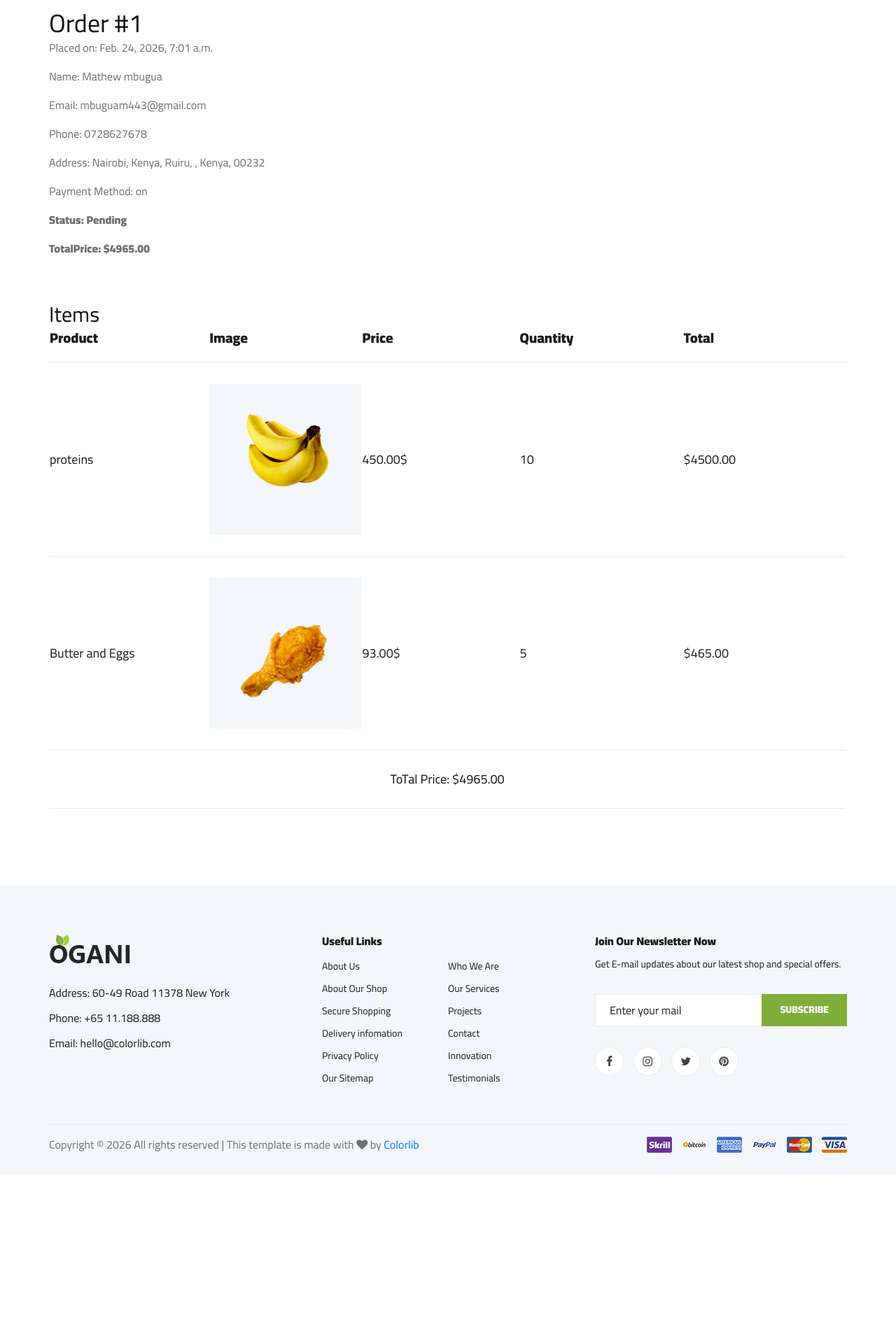
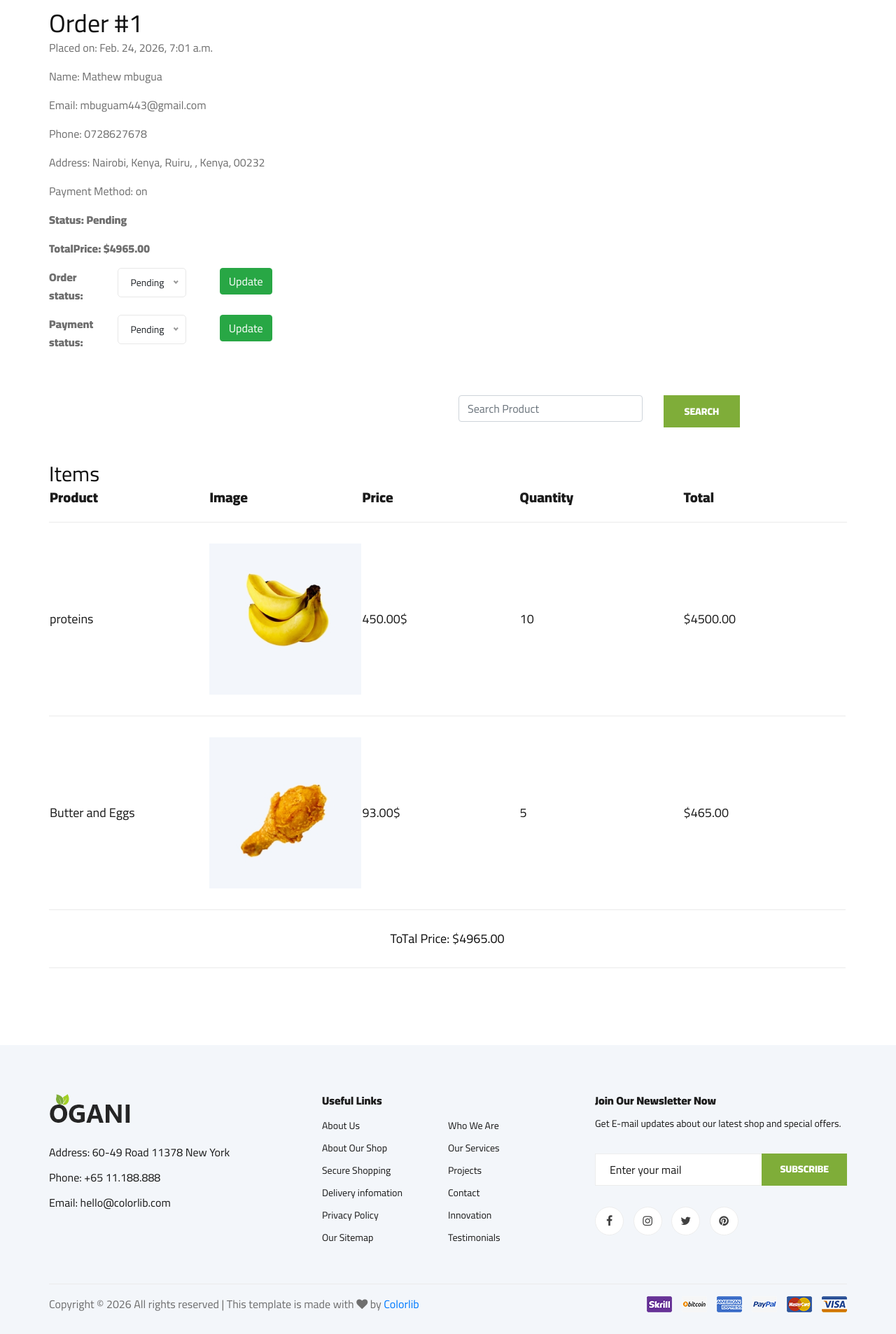
Before and after one commit to mbuguam443/djangoecommerce, a Django app: page /Adminorderdetail/1/ in a window 1280 px wide. Shown: the part 440-2347 px from the top of the page at 70% size. Before the commit the page ends 2088 px from the top, so only its background shows below. Run offline with Django 5.2, Linux system fonts and the light colour scheme; data comes from the database, SQL or seed files in the repository; both versions use the stored data as it was after the commit; some libraries are stand-ins or nearby versions.

Commit message:
update orderAdmin

```diff
--- a/demoapp/models.py
+++ b/demoapp/models.py
@@ -18,6 +18,20 @@ class Product(models.Model):
     created_at = models.DateTimeField(auto_now_add=True)
 
 class Order(models.Model):
+    PAYMENT_STATUS_CHOICES = [
+        ('pending', 'Pending'),
+        ('paid', 'Paid'),
+        ('failed', 'Failed'),
+        ('refunded', 'Refunded'),
+    ]
+
+    DELIVERY_STATUS_CHOICES = [
+        ('pending', 'Pending'),
+        ('processing', 'Processing'),
+        ('shipped', 'Shipped'),
+        ('delivered', 'Delivered'),
+        ('cancelled', 'Cancelled'),
+    ]
     user = models.ForeignKey(User, on_delete=models.SET_NULL, null=True, blank=True)
     first_name = models.CharField(max_length=100)
     last_name = models.CharField(max_length=100)
@@ -32,6 +46,17 @@ class Order(models.Model):
     total = models.DecimalField(max_digits=10, decimal_places=2)
     payment_method = models.CharField(max_length=20)
     is_paid = models.BooleanField(default=False)
+    payment_status = models.CharField(
+        max_length=20,
+        choices=PAYMENT_STATUS_CHOICES,
+        default='pending'
+    )
+    delivery_status = models.CharField(
+        max_length=20,
+        choices=DELIVERY_STATUS_CHOICES,
+        default='pending'
+    )
+
     payment_reference = models.CharField(max_length=100, null=True, blank=True)
     payment_date = models.DateTimeField(null=True, blank=True)
     checkout_request_id = models.CharField(max_length=100, null=True, blank=True)
--- a/demoapp/mpesa.py
+++ b/demoapp/mpesa.py
@@ -34,11 +34,19 @@ def stk_push(phone, amount, order_id):
         "PartyA": phone,
         "PartyB": SHORTCODE,
         "PhoneNumber": phone,
-        #"CallBackURL": "https://djangoecommerce-94z3.onrender.com/callback",
-        "CallBackURL":"https://6369-102-203-140-240.ngrok-free.app/callback",
+        "CallBackURL": "https://djangoecommerce-94z3.onrender.com/callback",
+        #"CallBackURL":"https://313c-102-210-247-38.ngrok-free.app/callback",
         "AccountReference": f"Order{order_id}",
         "TransactionDesc": "Payment for order"
     }
 
-    response = requests.post(url, json=payload, headers=headers)
-    return response.json()
+    try:
+        response = requests.post(url, json=payload, headers=headers, timeout=10)
+        try:
+            return response.json()
+        except ValueError:
+            print("MPESA did not return JSON:", response.text)
+            return {"ResponseCode": "999", "ResponseDescription": "Invalid response from MPESA"}
+    except requests.RequestException as e:
+        print("MPESA request failed:", str(e))
+        return {"ResponseCode": "999", "ResponseDescription": "MPESA request failed"}
--- a/demoapp/urls.py
+++ b/demoapp/urls.py
@@ -40,5 +40,8 @@ urlpatterns=[
     path("callback", views.mpesa_callback, name="mpesa_callback"),
     #AdminOrders
     path("Allorders",views.Allorders,name="Allorders"),
-    path("Adminorderdetail/<int:order_id>/",views.Adminorderdetail,name="Adminorderdetail")
+    path("Adminorderdetail/<int:order_id>/",views.Adminorderdetail,name="Adminorderdetail"),
+    path("searchOrder",views.searchOrder,name="searchOrder"),
+    path("updatePayment/<int:id>/",views.updatePayment,name="updatePayment"),
+    path("updateOrderStatus/<int:id>/",views.updateOrderStatus,name="updateOrderStatus")
 ]
--- a/demoapp/views.py
+++ b/demoapp/views.py
@@ -12,6 +12,7 @@ from django.views.decorators.csrf import csrf_exempt
 from django.utils import timezone
 import json
 import logging
+from django.db.models import Q
 
 logger = logging.getLogger("mpesa")
 
@@ -539,3 +540,41 @@ def Adminorderdetail(request,order_id):
         'total':total
         }
     return render(request, 'Adminorderdetail.html',context=mydict)
+
+def searchOrder(request):
+    query = request.GET.get('query')
+    orders = Order.objects.all().order_by('-created_at')
+
+    for order in orders:
+        order.num_items = order.items.count()  # count related OrderItems
+
+    if query:
+        orders = orders.filter(
+            Q(first_name__icontains=query) |
+            Q(last_name__icontains=query) |
+            Q(created_at__date=query)
+        )
+
+    return render(request, 'Allorders.html', {"orders": orders})
+
+def updatePayment(request,id):
+    order = Order.objects.get(id=id)
+
+    if request.method == "POST":
+        status = request.POST.get("payment_status")
+        order.payment_status = status
+        if status == "paid":
+            order.is_paid=True
+        order.save()
+
+    return redirect('Adminorderdetail', order_id=order.id)
+
+def updateOrderStatus(request,id):
+    order = Order.objects.get(id=id)
+
+    if request.method == "POST":
+        status = request.POST.get("delivery_status")
+        order.delivery_status = status
+        order.save()
+
+    return redirect('Adminorderdetail', order_id=order.id)
--- a/templates/Adminorderdetail.html
+++ b/templates/Adminorderdetail.html
@@ -35,8 +35,77 @@
                     <p>Mpesa Receipt Number: {{ order.payment_reference }}</p>
                 {% endif %}
                 <p><strong>TotalPrice: ${{total}}</strong></p>
+                <div class="row">
+                    <div class="col-md-6"></div>
+                    <div class="col-md-6"></div>
+                </div>
+                <form action="{% url 'updateOrderStatus' order.id %}" method="post">
+                    {% csrf_token %}
+                <div class="row">
+                    <div class="col-md-3">
+                        <div class="row">
+                            <div class="col-md-4">
+                                 <p><strong>Order status:</strong>  </p>
+                            </div>
+                            <div class="col-md-6">
+                                 <select name="delivery_status" >
+                                    <option value="pending" {% if order.delivery_status == "pending" %}selected{% endif %}>Pending</option>
+                                    <option value="processing" {% if order.delivery_status == "processing" %}selected{% endif %}>Processing</option>
+                                    <option value="shipped" {% if order.delivery_status == "shipped" %}selected{% endif %}>Shipped</option>
+                                    <option value="delivered" {% if order.delivery_status == "delivered" %}selected{% endif %}>Delivered</option>
+                                    <option value="cancelled" {% if order.delivery_status == "cancelled" %}selected{% endif %}>Cancelled</option>
+                                </select>
+                            </div>
+                            <div class="col-md-2">
+                                <button type="submit" class="btn btn-success">Update</button>
+                            </div>
+                        </div>
+                    </div>
+                    <div class="col-md-9"></div>
+                </div>
+                </form>
+                <form action="{% url 'updatePayment' order.id %}" method="post">
+                    {% csrf_token %}
+                <div class="row">
+                    <div class="col-md-3">
+                        <div class="row">
+                            <div class="col-md-4">
+                                 <p><strong>Payment status:</strong>  </p>
+                            </div>
+                            <div class="col-md-6">
+                                 <select name="payment_status" id="" style="display:inline;" >
+                                    <option value="pending" {% if order.payment_status == "pending" %}selected{% endif %}>Pending</option>
+                                    <option value="paid" {% if order.payment_status == "paid" %}selected{% endif %}>Paid</option>
+                                    <option value="failed" {% if order.payment_status == "failed" %}selected{% endif %}>Failed</option>
+                                    <option value="refunded" {% if order.payment_status == "refunded" %}selected{% endif %}>Refunded</option>
+                                </select>
+                            </div>
+                            <div class="col-md-2">
+                                <button type="submit" class="btn btn-success">Update</button>
+                            </div>
+                        </div>
+                    </div>
+                    <div class="col-md-9"></div>
+                </div>
+                </form>
+
+
+
             </div>
         </div>
+        <form action="{% url 'searchProduct' %}">
+                <div class="row mt-5">
+
+                    <div class="col-lg-6"></div>
+                    <div class="col-lg-3">
+                        <input type="text" class="form-control" placeholder="Search Product" name="searchProduct">
+                    </div>
+                    <div class="col-lg-3">
+                        <button type="submit" class="site-btn">Search</button>
+                    </div>
+
+                </div>
+            </form>
         <div class="row mt-5">
             <div class="col-lg-12">
                 <div class="shoping__cart__table">
--- a/templates/orderdetails.html
+++ b/templates/orderdetails.html
@@ -35,6 +35,7 @@
                     <p>Mpesa Receipt Number: {{ order.payment_reference }}</p>
                 {% endif %}
                 <p><strong>TotalPrice: ${{total}}</strong></p>
+                <p><strong>Order Status: {{order.delivery_status}}</strong></p>
             </div>
         </div>
         <div class="row mt-5">
```
Also changed, not shown: templates/Allorders.html (+25 -1 lines), db.sqlite3, demoapp/migrations/0006_order_delivery_status_order_payment_status.py (added), 1 other file.
